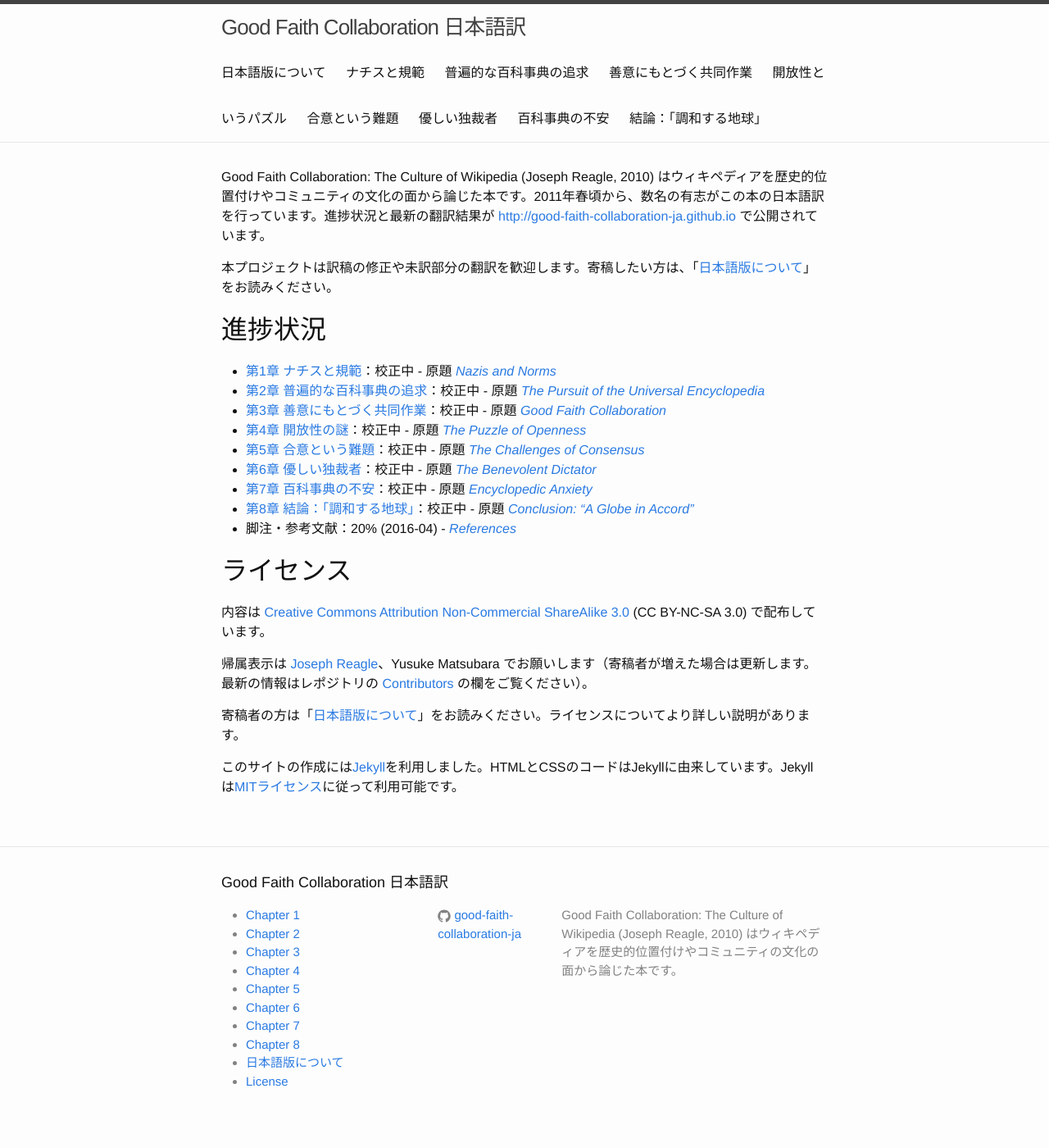
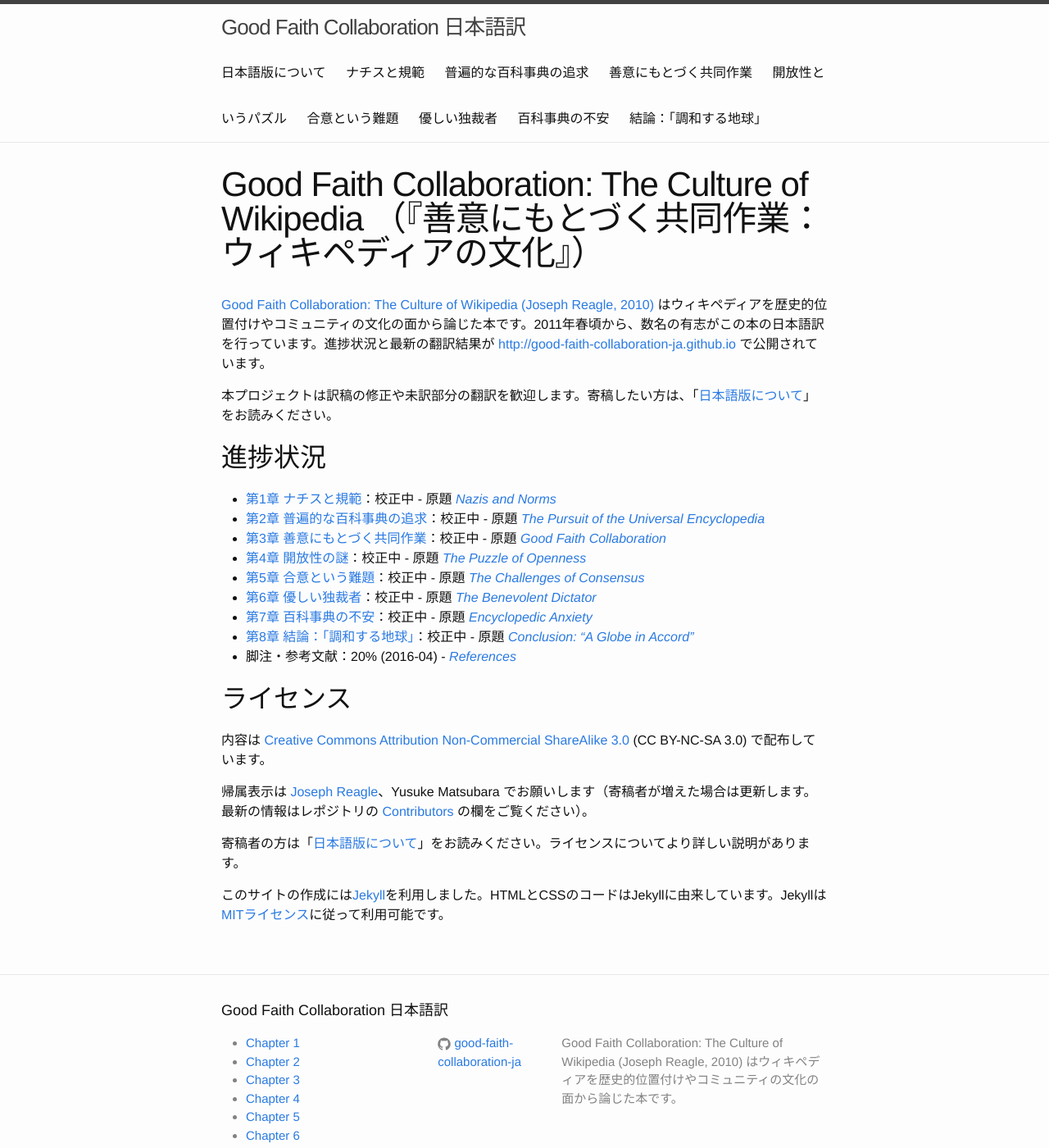
Before and after one commit to good-faith-collaboration-ja/good-faith-collaboration-ja.github.io, a Jekyll site: the page built from index.md, in a window 1280 px wide and 1400 px high. Shown: the whole window at 82% size. Built offline with Jekyll 4.4.1, drawn with Linux system fonts in a browser that asks for light colours.

```diff
--- a/_config.yml
+++ b/_config.yml
@@ -14,8 +14,11 @@ baseurl: "" # the subpath of your site, e.g. /blog
 url: "http://good-faith-collaboration-ja.github.io" # the base hostname & protocol for your site
 repository: good-faith-collaboration-ja/good-faith-collaboration-ja.github.io
 github_username: good-faith-collaboration-ja
+exclude:
+  - bookindex.md
 
 # Build settings
 markdown: kramdown
 gems:
   - jekyll-sitemap
+  - jekyll-feed
--- a/_includes/header.html
+++ b/_includes/header.html
@@ -15,7 +15,7 @@
 
       <div class="trigger">
         {% for my_page in site.pages %}
-          {% if my_page.title %}
+          {% if my_page.title and my_page.url != '/' %}
           <a class="page-link" href="{{ my_page.url | prepend: site.baseurl }}">{{ my_page.title }}</a>
           {% endif %}
         {% endfor %}
--- a/index.md
+++ b/index.md
@@ -1,9 +1,10 @@
 ---
 layout: page
+title: "Good Faith Collaboration: The Culture of Wikipedia （『善意にもとづく共同作業：ウィキペディアの文化』）"
 
 ---
 
-Good Faith Collaboration: The Culture of Wikipedia (Joseph Reagle, 2010) はウィキペディアを歴史的位置付けやコミュニティの文化の面から論じた本です。2011年春頃から、数名の有志がこの本の日本語訳を行っています。進捗状況と最新の翻訳結果が <http://good-faith-collaboration-ja.github.io> で公開されています。
+[Good Faith Collaboration: The Culture of Wikipedia (Joseph Reagle, 2010)](http://reagle.org/joseph/2010/gfc) はウィキペディアを歴史的位置付けやコミュニティの文化の面から論じた本です。2011年春頃から、数名の有志がこの本の日本語訳を行っています。進捗状況と最新の翻訳結果が <http://good-faith-collaboration-ja.github.io> で公開されています。
 
 本プロジェクトは訳稿の修正や未訳部分の翻訳を歓迎します。寄稿したい方は、「[日本語版について](about-ja.html)」をお読みください。
 
@@ -26,4 +27,4 @@ Good Faith Collaboration: The Culture of Wikipedia (Joseph Reagle, 2010) はウ
 
 寄稿者の方は「[日本語版について](about-ja.html)」をお読みください。ライセンスについてより詳しい説明があります。
 
-このサイトの作成には[Jekyll](http://jekyllrb.com/)を利用しました。HTMLとCSSのコードはJekyllに由来しています。Jekyll は[MITライセンス](https://github.com/jekyll/jekyll/blob/master/LICENSE)に従って利用可能です。
+このサイトの作成には[Jekyll](http://jekyllrb.com/)を利用しました。HTMLとCSSのコードはJekyllに由来しています。Jekyllは[MITライセンス](https://github.com/jekyll/jekyll/blob/master/LICENSE)に従って利用可能です。
```
Also changed, not shown: bookindex.md (added, +12 -0 lines), 1 other file.
